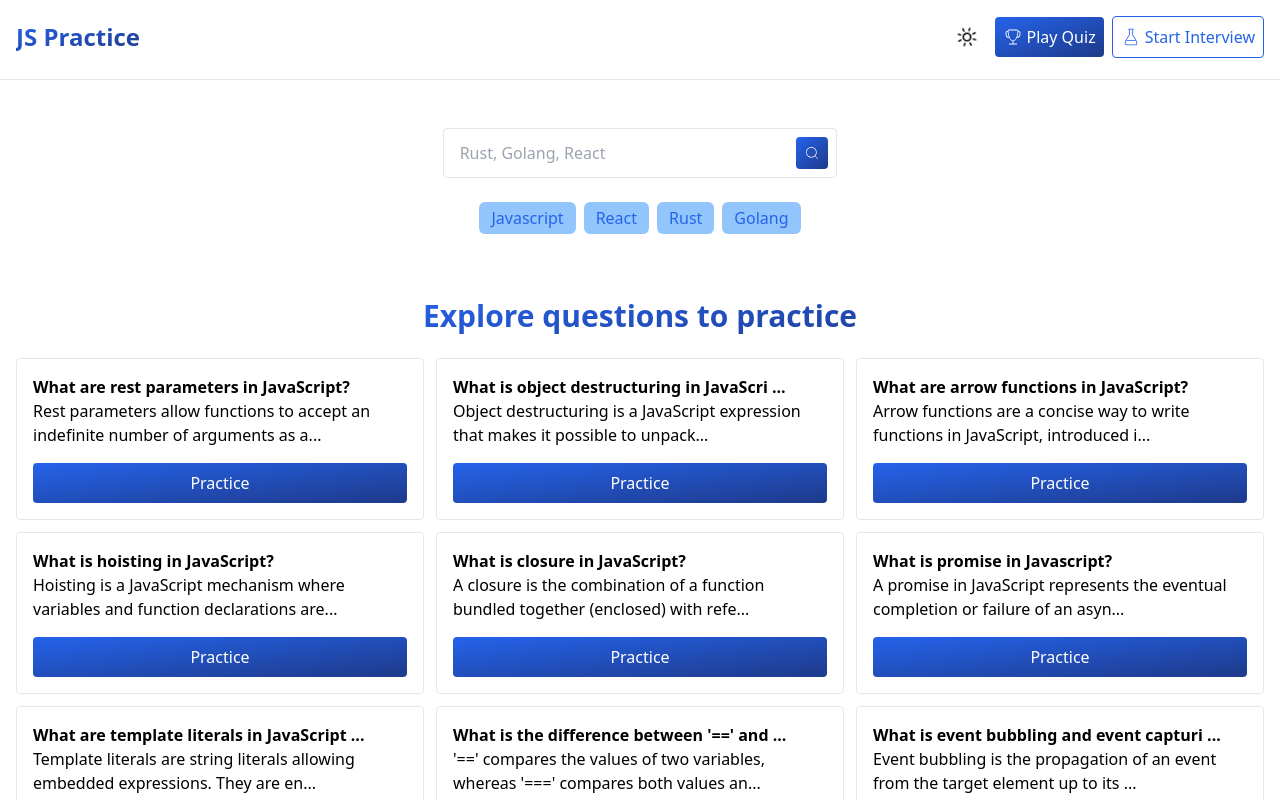
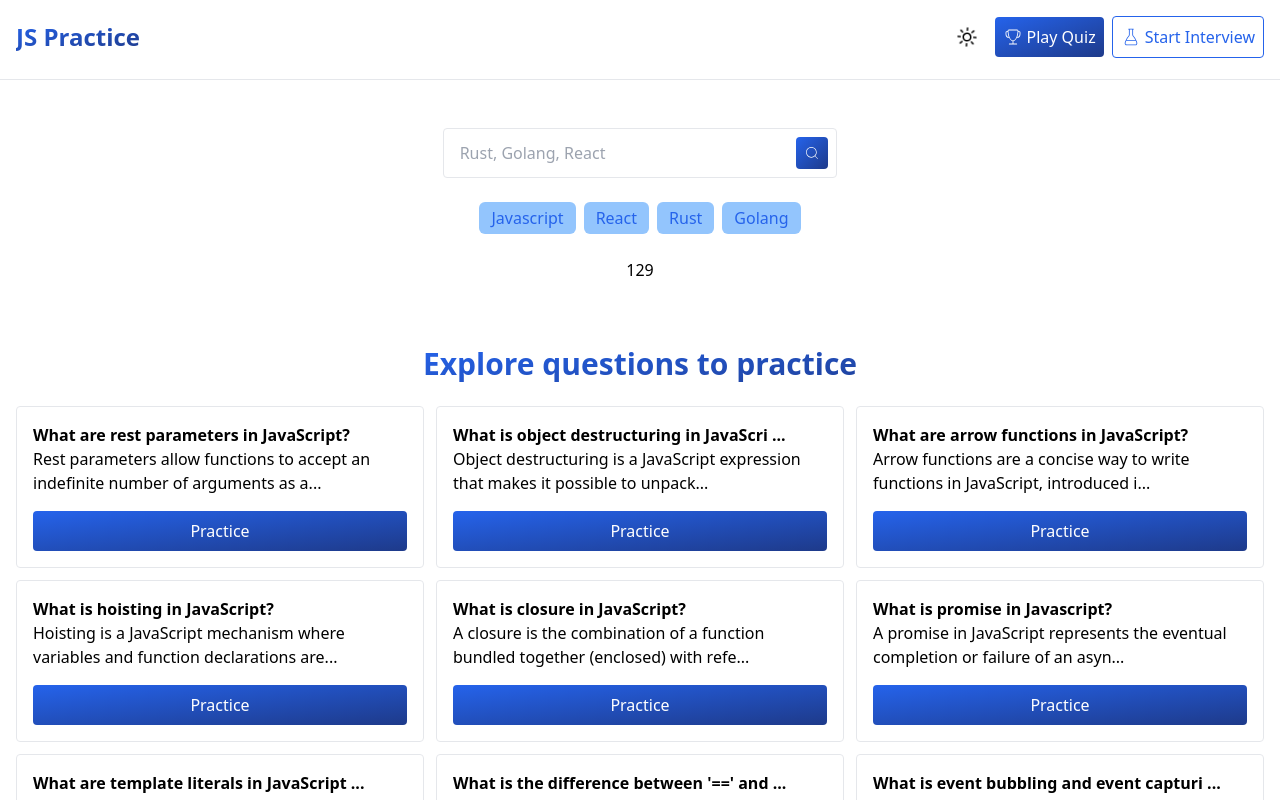
Before and after one commit to ashsajal1/js-practice-app, a React (Vite) app: page / in a window 1280 px wide. Shown: the top 800 px of the page. Built offline with nearby package versions, Linux system fonts and the light colour scheme.

Commit message:
add default value and speed props

```diff
--- a/src/components/ui/counter.tsx
+++ b/src/components/ui/counter.tsx
@@ -1,17 +1,22 @@
-import { useState, useEffect } from 'react';
+import { useState, useEffect, HTMLAttributes } from 'react';
 
-const Counter = () => {
+interface CounterProps extends HTMLAttributes<HTMLSpanElement> {
+    value?: number,
+    speed?: number
+}
+
+const Counter = ({ value = 113, speed = 40 }: CounterProps) => {
     const [count, setCount] = useState(1);
 
     useEffect(() => {
         const interval = setInterval(() => {
             setCount((prevCount) => {
-                if (prevCount >= 1000) {
-                    return 1000;
+                if (prevCount >= value) {
+                    return value;
                 }
                 return prevCount + 1;
             });
-        }, 50);
+        }, speed);
 
         return () => clearInterval(interval);
     }, []);
--- a/src/pages/home.tsx
+++ b/src/pages/home.tsx
@@ -41,6 +41,10 @@
           <TopicBadge topic="rust" />
           <TopicBadge topic="golang" />
         </div>
+
+        <div>
+            <Counter value={129} />
+        </div>
       </section>
 
       <div className="p-4 flex flex-col items-center justify-center relative">
```
